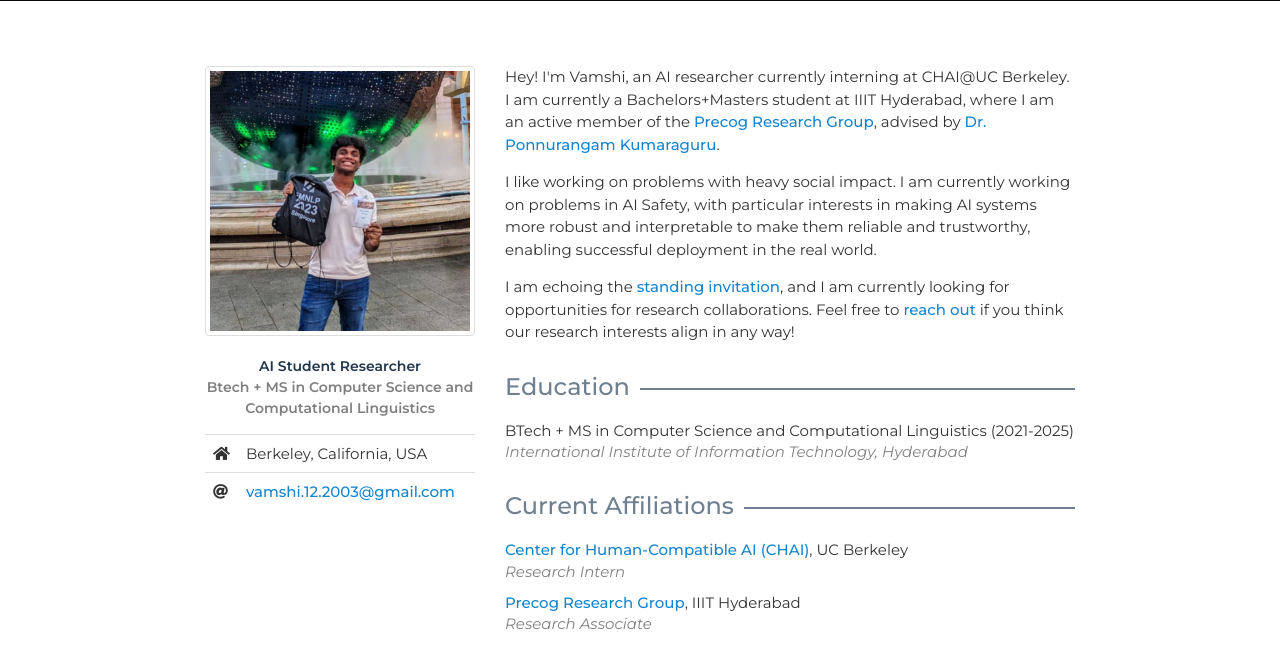
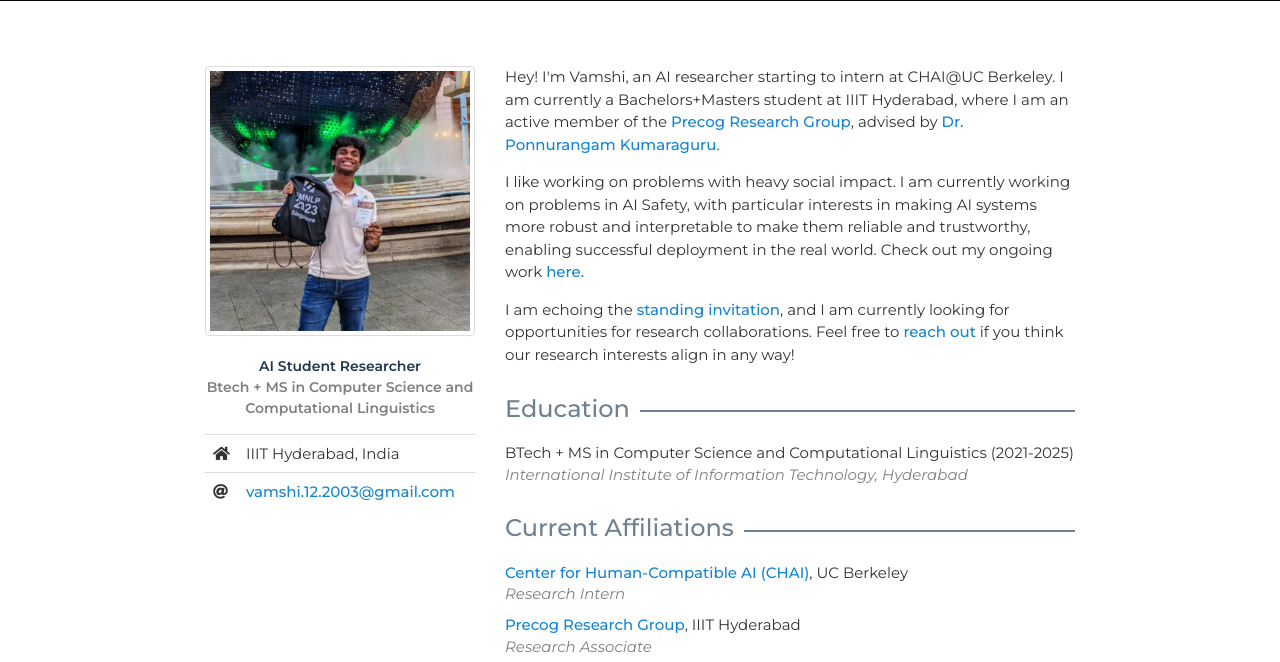
Before and after one commit to victorknox/victorknox.github.io, a plain HTML site: page index.html in a window 1280 px wide. Shown: the part 81-743 px from the top of the page. Drawn offline with nearby package versions, Linux system fonts and the light colour scheme; some icons are missing.

Commit message:
smol update

```diff
--- a/index.html
+++ b/index.html
@@ -93,7 +93,7 @@
             <tr>
               <td style="width:30px"><i class="fas fa-home"></i></td>
               <td>
-                Berkeley, California, USA
+                IIIT Hyderabad, India
               </td>
             </tr>
             <tr>
@@ -110,12 +110,12 @@
       </div>
       <div class="col-sm-8">
         <p>
-          Hey! I'm Vamshi, an AI researcher currently interning at CHAI@UC Berkeley.
+          Hey! I'm Vamshi, an AI researcher starting to intern at CHAI@UC Berkeley.
           I am currently a Bachelors+Masters student at IIIT Hyderabad, where I am an active member of the <a href="https://precog.iiit.ac.in/" target="_blank" rel="noopener noreferrer">Precog Research Group</a>, advised by <a href="https://scholar.google.com/citations?user=MfzQyP8AAAAJ&hl=en" target="_blank" rel="noopener noreferrer">Dr. Ponnurangam Kumaraguru</a>.
         </p>
 
         <p>
-          I like working on problems with heavy social impact. I am currently working on problems in AI Safety, with particular interests in making AI systems more robust and interpretable to make them reliable and trustworthy, enabling successful deployment in the real world.
+          I like working on problems with heavy social impact. I am currently working on problems in AI Safety, with particular interests in making AI systems more robust and interpretable to make them reliable and trustworthy, enabling successful deployment in the real world. Check out my ongoing work <a href="research.html"> here.</a>
         </p>
 
         <p>
```
